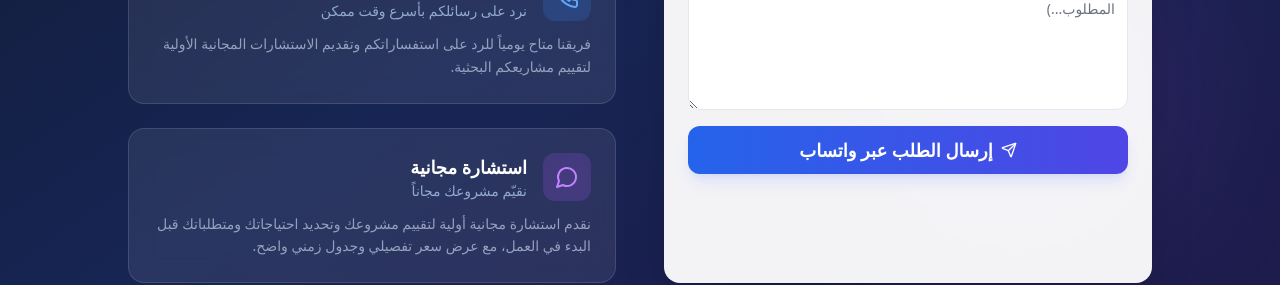
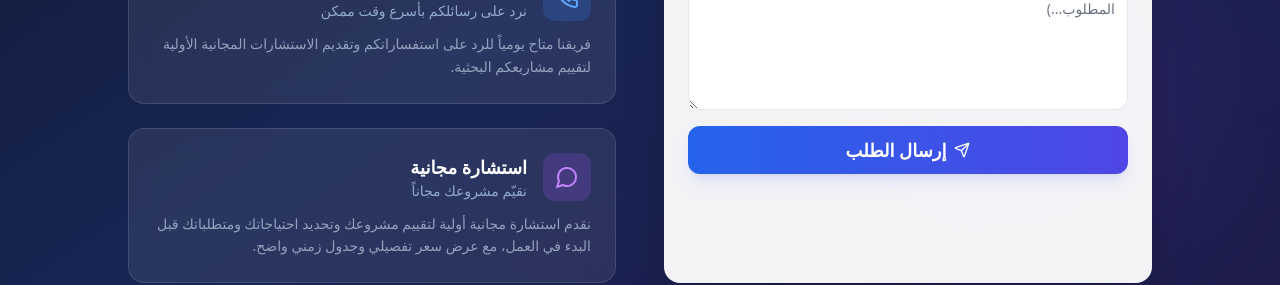
Before and after one commit to mammdoou/phdmasterhelp, a Next.js app: page / in a window 1280 px wide. Shown: the part 5700-5985 px from the top of the page. Built offline with nearby package versions, Linux system fonts and the light colour scheme.

Commit message:
Change submit button text to 'إرسال الطلب'

```diff
--- a/app/components/contact-form.tsx
+++ b/app/components/contact-form.tsx
@@ -38,8 +38,8 @@ export function ContactForm() {
     window.open(`https://wa.me/${WHATSAPP_NUMBER}?text=${encodeURIComponent(text)}`, '_blank', 'noopener,noreferrer')
 
     toast({
-      title: "تم تجهيز رسالتك",
-      description: "اضغط إرسال في واتساب لإتمام الطلب، وسنرد عليك في أقرب وقت",
+      title: "تم إرسال طلبك بنجاح",
+      description: "سنتواصل معك في أقرب وقت ممكن",
     })
     form.reset()
     setIsSubmitting(false)
@@ -115,7 +115,7 @@ export function ContactForm() {
                   ) : (
                     <span className="flex items-center gap-2">
                       <Send className="h-5 w-5" />
-                      إرسال الطلب عبر واتساب
+                      إرسال الطلب
                     </span>
                   )}
                 </Button>
```
